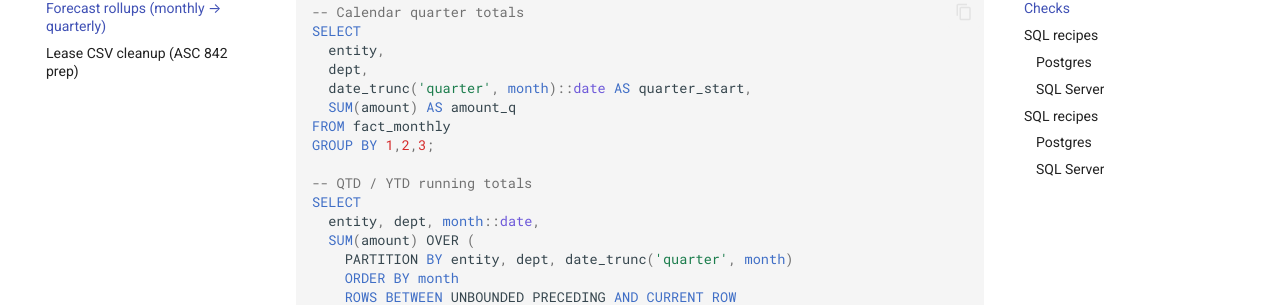
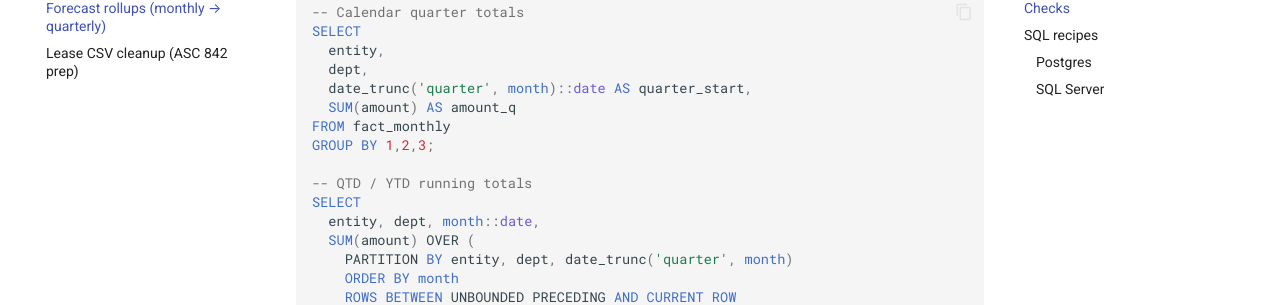
Before and after one commit to zacharymplace/learning-hub, an MkDocs documentation site: the page built from docs/how-to/forecast-rollups.md, in a window 1280 px wide and 1400 px high, scrolled down 1402 px. Shown: the part 181-486 px from the top of the window. Built offline with MkDocs 1.6.1 and Material for MkDocs 9.7.7, drawn with Linux system fonts in a browser that asks for light colours; comment, search, counter and statistics services are not loaded; some of the changed text lies outside the part shown.

Commit message:
docs(how-to): de-dupe SQL recipes section

````diff
--- a/docs/how-to/forecast-rollups.md
+++ b/docs/how-to/forecast-rollups.md
@@ -134,85 +134,3 @@
     DATEADD(QUARTER, DATEDIFF(QUARTER, 0, DATEADD(MONTH, -6, [month])), 0)
   );
 ```
-
-## SQL recipes
-
-### Postgres
-```sql
--- Calendar quarter totals
-SELECT
-  entity,
-  dept,
-  date_trunc('quarter', month)::date AS quarter_start,
-  SUM(amount) AS amount_q
-FROM fact_monthly
-GROUP BY 1,2,3;
-
--- QTD / YTD running totals
-SELECT
-  entity, dept, month::date,
-  SUM(amount) OVER (
-    PARTITION BY entity, dept, date_trunc('quarter', month)
-    ORDER BY month
-    ROWS BETWEEN UNBOUNDED PRECEDING AND CURRENT ROW
-  ) AS amount_qtd,
-  SUM(amount) OVER (
-    PARTITION BY entity, dept, date_trunc('year', month)
-    ORDER BY month
-    ROWS BETWEEN UNBOUNDED PRECEDING AND CURRENT ROW
-  ) AS amount_ytd
-FROM fact_monthly;
-
--- Fiscal quarters starting July (shift 6 months)
-SELECT
-  entity,
-  dept,
-  (date_trunc('quarter', month - INTERVAL '6 months') + INTERVAL '6 months')::date AS fiscal_q_start,
-  SUM(amount) AS amount_fq
-FROM fact_monthly
-GROUP BY 1,2,3;
-```
-
-### SQL Server
-```sql
--- Calendar quarter totals
-SELECT
-  entity,
-  dept,
-  DATEADD(QUARTER, DATEDIFF(QUARTER, 0, [month]), 0) AS quarter_start,
-  SUM(amount) AS amount_q
-FROM fact_monthly
-GROUP BY entity, dept, DATEADD(QUARTER, DATEDIFF(QUARTER, 0, [month]), 0);
-
--- QTD / YTD running totals
-SELECT
-  entity,
-  dept,
-  [month],
-  SUM(amount) OVER (
-    PARTITION BY entity, dept, YEAR([month]), DATEPART(QUARTER, [month])
-    ORDER BY [month]
-    ROWS UNBOUNDED PRECEDING
-  ) AS amount_qtd,
-  SUM(amount) OVER (
-    PARTITION BY entity, dept, YEAR([month])
-    ORDER BY [month]
-    ROWS UNBOUNDED PRECEDING
-  ) AS amount_ytd
-FROM fact_monthly;
-
--- Fiscal quarters starting July (shift 6 months)
-SELECT
-  entity,
-  dept,
-  DATEADD(MONTH, 6,
-    DATEADD(QUARTER, DATEDIFF(QUARTER, 0, DATEADD(MONTH, -6, [month])), 0)
-  ) AS fiscal_q_start,
-  SUM(amount) AS amount_fq
-FROM fact_monthly
-GROUP BY
-  entity, dept,
-  DATEADD(MONTH, 6,
-    DATEADD(QUARTER, DATEDIFF(QUARTER, 0, DATEADD(MONTH, -6, [month])), 0)
-  );
-```
````
